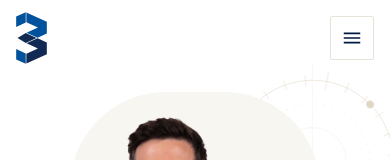
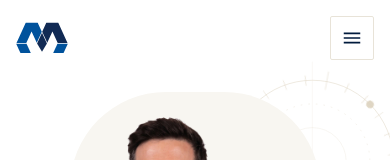
Before and after one commit to segreteriabusetto/Progetto_sito, a plain HTML site: page index.html in a window 390 px wide. Shown: the top 160 px of the page. Drawn offline with Linux system fonts and the light colour scheme.

Commit message:
Sul telefono il monogramma si corica e diventa una M
Sotto i 1024 px il marchio ruota di un quarto in senso antiorario: la B
coricata si legge come una M, l'iniziale del nome. Ho provato le due
rotazioni possibili — in senso orario esce una W — e tenuto quella
giusta.

- Il collegamento diventa un riquadro da 52×52, con l'immagine centrata
  in posizione assoluta: così la rotazione non sposta l'ingombro e il
  marchio resta centrato nell'intestazione, 23 px sopra e sotto
- Vale anche per il menu a tendina, che usa lo stesso marchio: aprendolo
  resta fermo al pixel
- Il fondo chiaro del tema scuro ruota insieme al marchio
- Da 1024 px in su resta verticale

Co-Authored-By: Claude Opus 5 <noreply@anthropic.com>
Claude-Session: https://claude.ai/code/session_01KDJAc1aJ3LuPZFMNunFrQq

```diff
--- a/index.html
+++ b/index.html
@@ -84,6 +84,11 @@ section{position:relative}
 .hdr.solid{background:rgba(255,255,255,.94);backdrop-filter:blur(12px);-webkit-backdrop-filter:blur(12px);box-shadow:0 1px 0 var(--line)}
 .brand{display:inline-flex;align-items:center;text-decoration:none}
 .brand img{display:block;height:52px;width:auto}
+/* sul telefono il monogramma gira di un quarto: la B coricata diventa una M */
+@media (max-width:1023px){
+  .brand{position:relative;display:block;width:52px;height:52px}
+  .brand img{position:absolute;top:50%;left:50%;transform:translate(-50%,-50%) rotate(-90deg)}
+}
 .nav{display:none;align-items:center;gap:32px}
 .nav a{color:var(--ink);text-decoration:none;font-size:14px;font-weight:500;letter-spacing:.01em;transition:color .2s}
 .nav a:hover{color:var(--gold-ink)}
```
